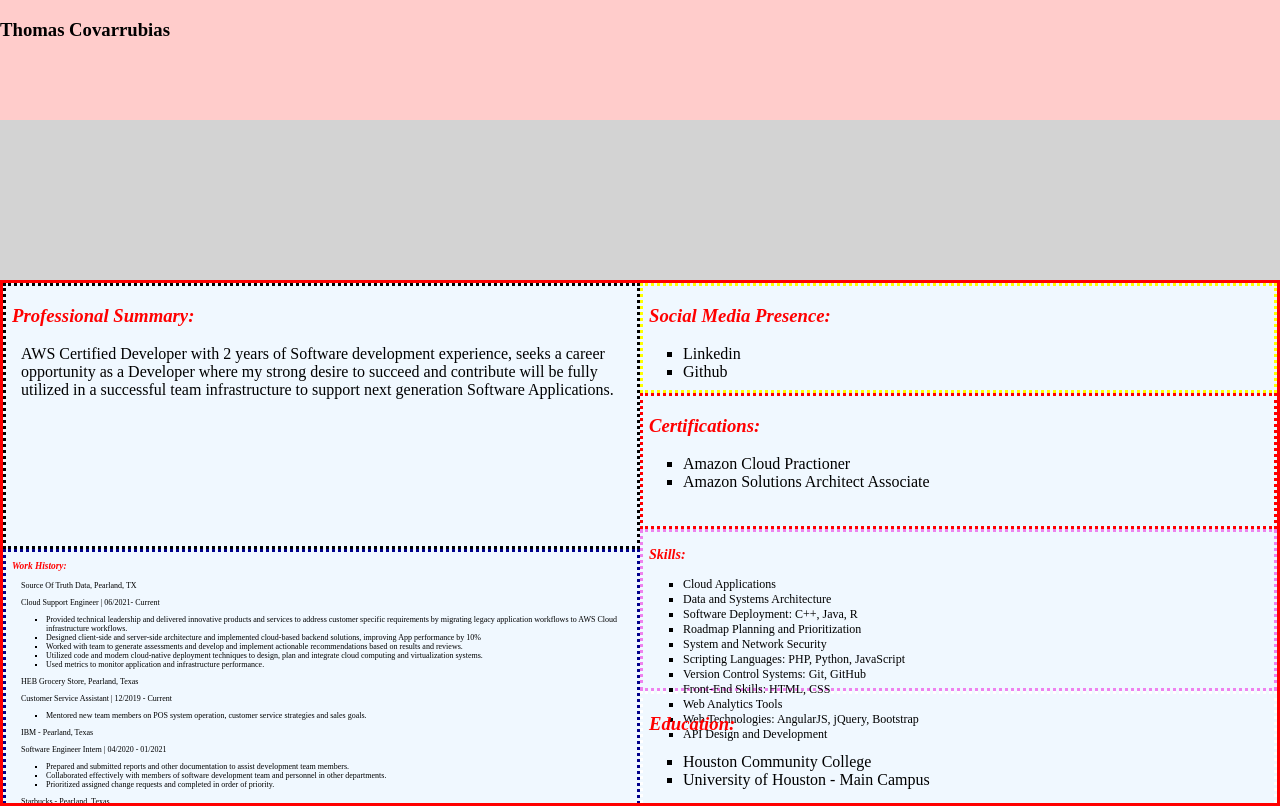
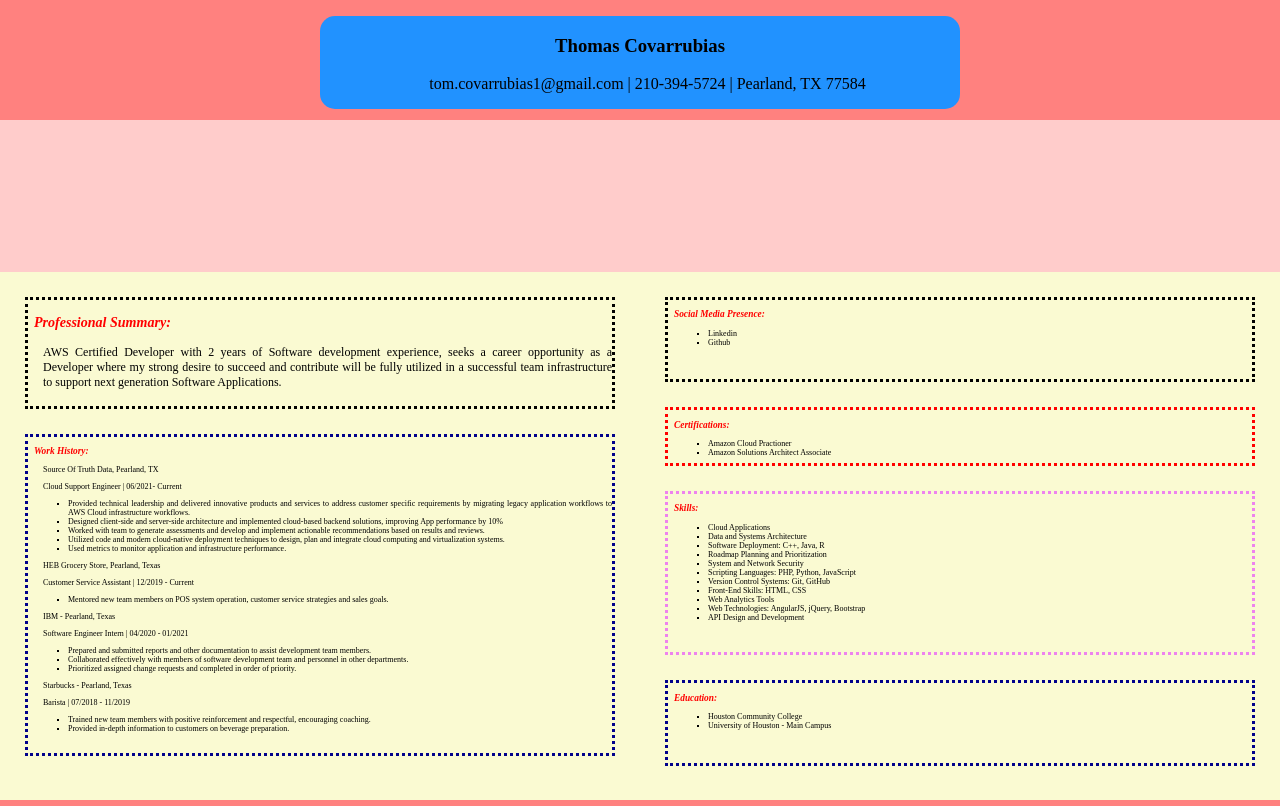
Before and after one commit to codemasters1/Cloud-Projects, a plain HTML site: page Starter cloud website/second_site/resume.html in a window 1280 px wide. Drawn offline with Linux system fonts and the light colour scheme.

Commit message:
102022_v3 almost done

```diff
--- a/Starter cloud website/second_site/resume_css.css
+++ b/Starter cloud website/second_site/css/resume_css.css
@@ -5,34 +5,34 @@ body {
     margin: 0;
     /* padding: 0; */
     min-height: 100vh;
-    background: #ADE2E5;
-    /* border-spacing: 5px; */
+    /* background: #FFCCCB; */
+    background: #ff817f;
 }
 .header {
     height: 15vh;
     text-align: center;
-    /* border: solid;
-    border-width: 5px; */
-    display:flex;
+}
+.empty{
+    height: 19vh;
     background-color: #FFCCCB;
 }
-/* .header_center{
-    text-align: center;
-} */
-.empty{
-    height: 20vh;
-    background-color: lightgray;
-    /* display: flex; */
-}
 .info {
-    height: 65vh;
-    border: solid;
+    height: 66vh;
+    /* border: solid;
     border-color: red;
-    border-width: 3px;
+    border-width: 3px; */
     display: flex;
-    background-color: aliceblue;
+    background-color: lightgoldenrodyellow;
 }
 
+#center_box{
+    background-color: #2192FF;
+    position: absolute;
+    top: 2%;
+    left: 25%;
+    width: 50vw;
+    border-radius: 15px;
+}
 
 /* Split the screen in half */
 .split {
@@ -46,12 +46,12 @@ body {
     left: 0;
 }
 
-  /* Control the right side */
+/* Control the right side */
 .right {
     right: 0;
 }
 
-  /* If you want the content centered horizontally and vertically */
+/* If you want the content centered horizontally and vertically */
 .centered {
     position: absolute;
     top: 50%;
@@ -62,36 +62,54 @@ body {
 
 
 .data-portion1{
-    height: 50%;
+    height: 20%;
     border-style: dotted;
     border-color: black;
+    font-size: 1.5vh;
+    text-align: justify;
+    margin: 25px;
 }
 .data-portion2{
-    height: 49%;
+    height: 60%;
     font-size: 50%;
     border-style: dotted;
     border-color: darkblue;
+    font-size: 1vh;
+    margin: 25px;
+    text-align: justify;
 }
 .data-portion3{
     border-style: dotted;
-    border-color: yellow;
-    height: 20%;
+    border-color: black;
+    height: 15%;
+    font-size: 1vh;
+    text-align: justify;
+    margin: 25px;
 }
 .data-portion4{
     border-style: dotted;
     border-color: red;
-    height: 25%;
+    height: 10%;
+    font-size: 1vh;
+    text-align: justify;
+    margin: 25px;
 }
 .data-portion5{
     border-style: dotted;
     border-color: violet;
     height: 30%;
     font-size: 75%;
+    font-size: 1vh;
+    text-align: justify;
+    margin: 25px;
 }
 .data-portion6{
     border-style: dotted;
-    border-color: white;
-    height: 24%;
+    border-color: darkblue;
+    height: 15%;
+    font-size: 1vh;
+    text-align: justify;
+    margin: 25px;
 }
 #sub-headers {
     color: red;
--- a/Starter cloud website/second_site/resume.html
+++ b/Starter cloud website/second_site/resume.html
@@ -1,7 +1,7 @@
 <!DOCTYPE html>
 <html>
     <head>
-        <style>
+        <!-- <style>
             body, embed, html {
                 height: 100%;
                 margin: 0;
@@ -12,10 +12,10 @@
                 position: fixed;
                 top: 0;
             }
-        </style>
+        </style> -->
         <meta charset="utf-8">
         <meta name="viewpoint" content="width=device-width, initial-scale=1.0">
-        <link rel="stylesheet" href="./resume_css.css">
+        <link rel="stylesheet" href="../second_site/css/resume_css.css">
         <link rel="stylesheet" href="./extra_css.js">
         <title>Thomas Covarrubias' Resume</title>
     </head>
@@ -23,11 +23,13 @@
         <!-- <div id="size" style="width: 826px; height: 2136px;"></div> -->
         <div id="CONTAINER_PARENT_0" class="header">
             <div class="header_center">
-                <h3>Thomas Covarrubias</h3>
+                <div id="center_box">
+                    <h3>Thomas Covarrubias</h3>
+                    <p> <a href="mailto:tom.covarrubias1@gmail.com" target="_blank">tom.covarrubias1@gmail.com</a> | 210-394-5724 | Pearland, TX 77584</p>
+                </div>
             </div>
         </div>
         <div id="CONTAINER_PARENT_1" class="empty">
-
         </div>
         <div id="CONTAINER_PARENT_2" class="info">
             <div class="split left">
```
